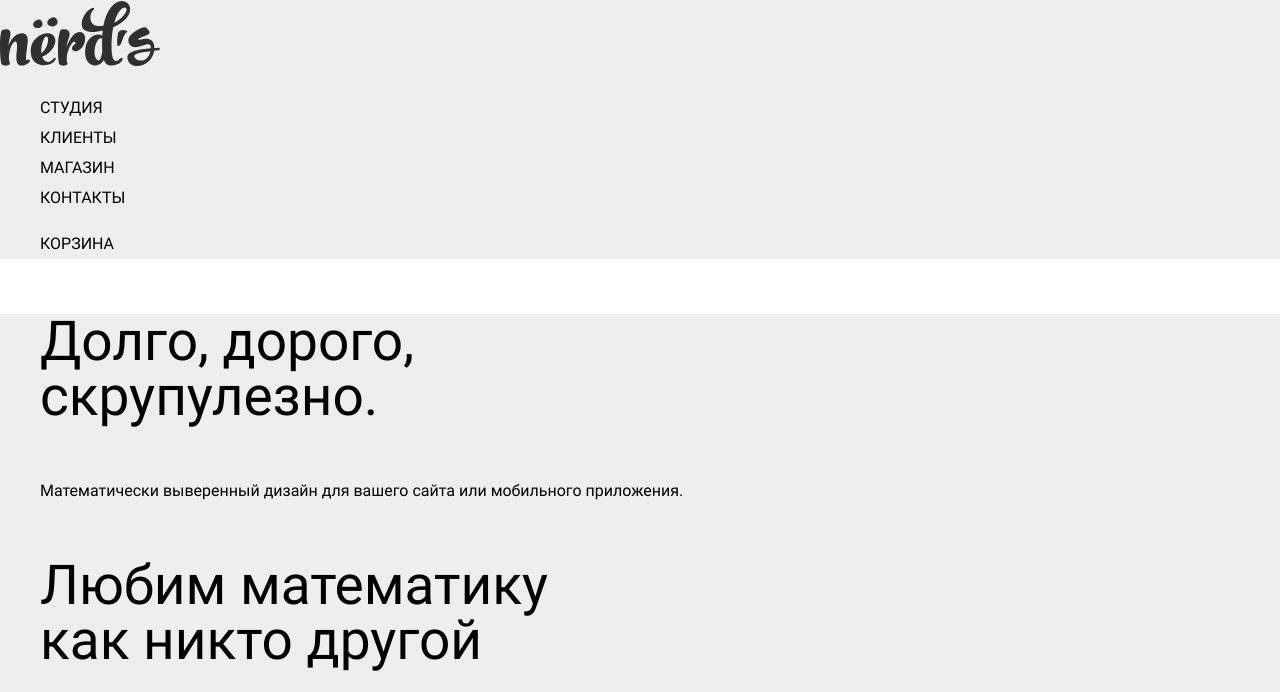
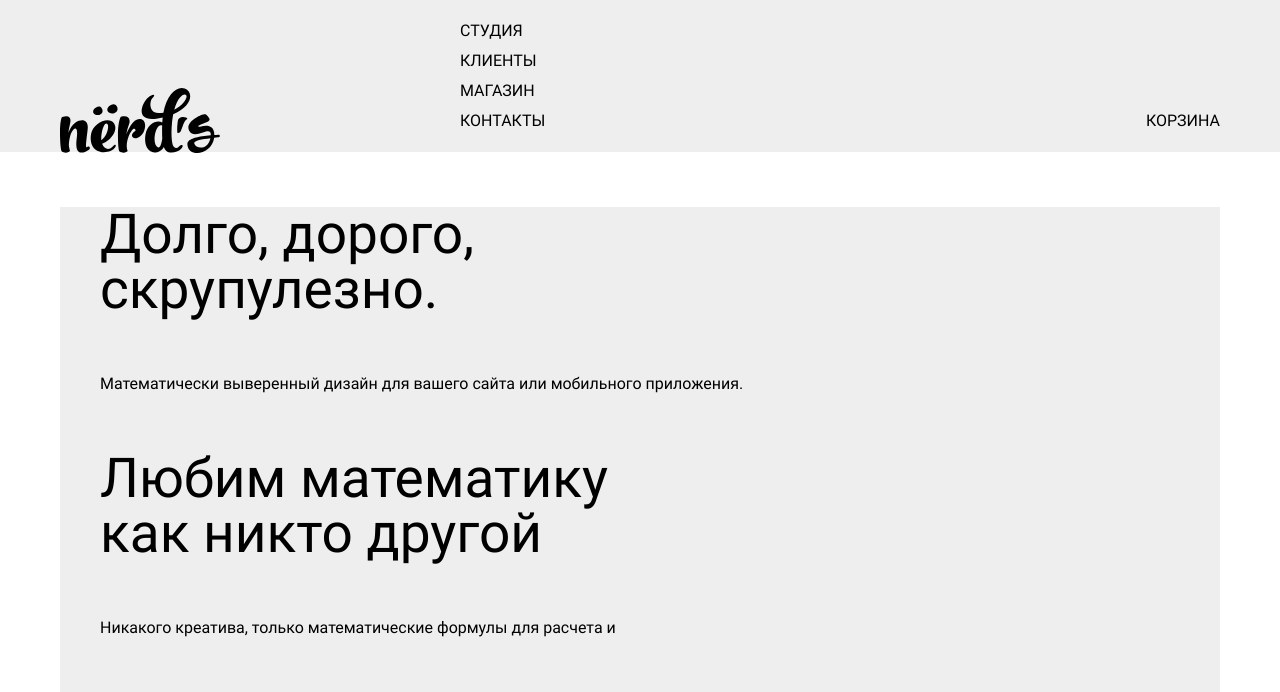
Before and after one commit to Al6or/study, a plain HTML site: page nerds/index.html in a window 1280 px wide. Shown: the top 692 px of the page. Drawn offline with nearby package versions, Linux system fonts and the light colour scheme.

Commit message:
Проект Нердс. Сетка для заголовка. Страница index.html

```diff
--- a/nerds/css/style.css
+++ b/nerds/css/style.css
@@ -48,6 +48,12 @@ a {
     text-decoration: none;
 }
 
+.container{
+    width: 1160px;
+    margin: 0 auto;
+    padding: 0 20px;
+}
+
 .visually-hidden{
     position: absolute;
     width: 1px;
@@ -60,7 +66,12 @@ a {
     overflow: hidden;
 }
 
+/*setki*/
 .main-nav{
+    display: flex;
+    justify-content: space-between;
+    align-items: flex-end;
+
     line-height: 30px;
     text-transform: uppercase;
 
@@ -69,6 +80,28 @@ a {
 
 .main-nav a{
     color: #000;
+}
+
+.main-header{
+    background-color: #eee;
+}
+
+/*setki*/
+.main-nav-wrapper{
+    width: 800px;
+    display: flex;
+    justify-content: space-between;
+    align-items: flex-end;
+
+    background-color: #eee;
+    /*vr*/
+    min-height: 115px;
+}
+
+/*setki*/
+.main-logo{
+    width: 160px;
+    height: 65px;
 }
 
 .main-logo img:hover,
@@ -80,10 +113,10 @@ a {
     filter: opacity(30%);
 }
 
+
 .site-nav,
 .basket-nav{
     font-weight: 500;
-
     list-style: none;
 }
 
--- a/nerds/index.html
+++ b/nerds/index.html
@@ -10,10 +10,11 @@
 
 <body>
     <header class="main-header">
-        <nav class="main-nav">
+        <nav class="main-nav container">
             <a class="main-logo">
                 <img src="img/nerds-logo.svg" alt="Логотип дизайн-студии «Nerds»" width="160" height="67">
             </a>
+            <div class="main-nav-wrapper">
                 <ul class="site-nav">
                     <li><a href="#">Студия</a></li>
                     <li><a href="#">Клиенты</a></li>
@@ -25,6 +26,7 @@
                         <a class="basket-link" href="#">Корзина</a>
                     </li>
                 </ul>
+            </div>
         </nav>
     </header>
 
```
Lines whose indentation alone changed are shown as unchanged.
